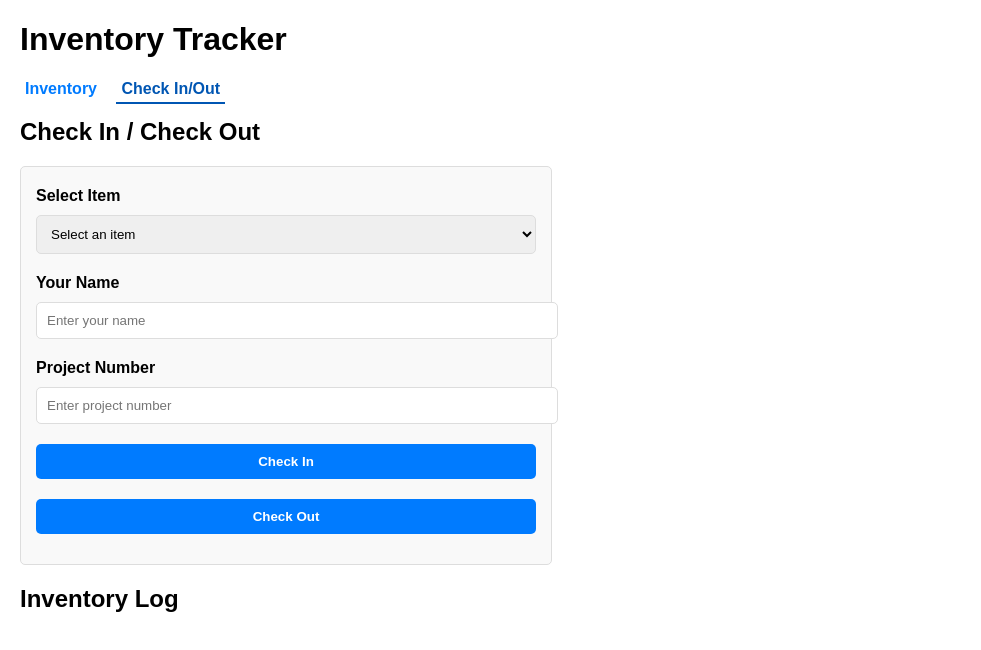
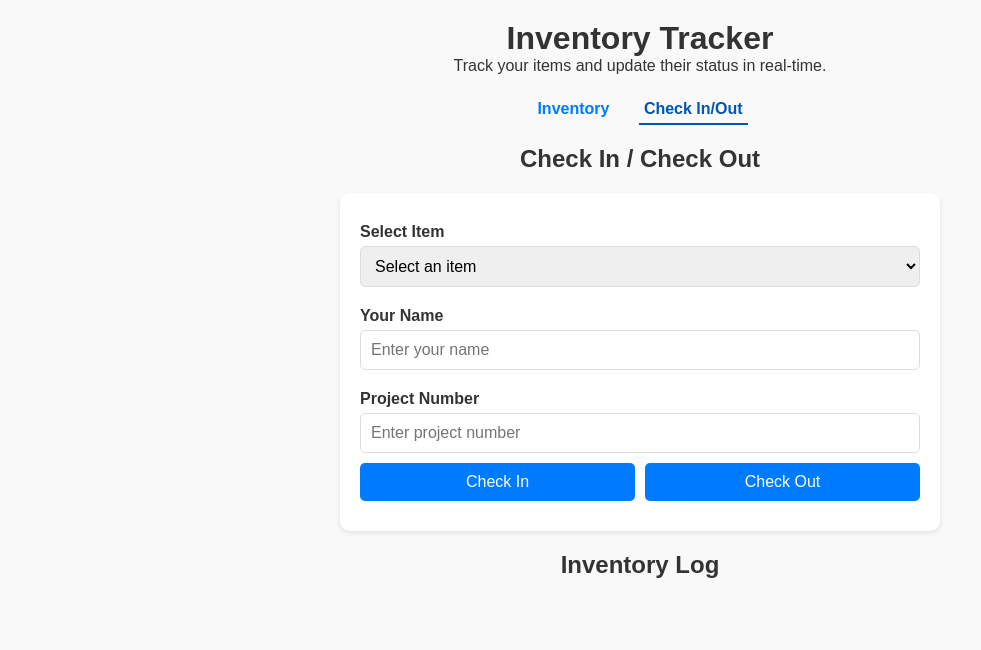
Before and after one commit to JaydenDafoeDunn/InventoryTracker, a plain HTML site: page index.html in a window 1280 px wide. Shown: the whole page, without its empty margins (0-981 px from the left). Drawn offline with Linux system fonts and the light colour scheme.

Commit message:
Update index.html

```diff
--- a/index.html
+++ b/index.html
@@ -3,16 +3,35 @@
 <head>
   <meta charset="UTF-8" />
   <meta name="viewport" content="width=device-width, initial-scale=1.0"/>
-  <title>Inventory Tracker</title>
+  <title>Mobile-Friendly Inventory Tracker</title>
   <style>
+    /* RESET + BASIC STYLING */
+    * {
+      margin: 0;
+      padding: 0;
+      box-sizing: border-box;
+    }
+
     body {
       font-family: Arial, sans-serif;
-      margin: 20px;
+      padding: 20px;
+      background-color: #f9f9f9;
+      color: #333;
     }
 
-    /* Navigation links */
+    header {
+      text-align: center;
+      margin-bottom: 20px;
+    }
+
+    /* NAVIGATION */
+    nav {
+      text-align: center;
+      margin-bottom: 20px;
+    }
     nav a {
-      margin-right: 10px;
+      display: inline-block;
+      margin: 0 10px;
       text-decoration: none;
       font-weight: bold;
       color: #007BFF;
@@ -28,59 +47,81 @@
       display: none;
     }
 
-    /* Basic form-container styling */
-    .form-container {
-      margin-bottom: 20px;
-      padding: 15px;
-      border: 1px solid #ddd;
-      border-radius: 5px;
-      background-color: #f9f9f9;
-      max-width: 500px;
+    /* WRAPPERS: FORM + TABLE */
+    .form-container, .table-container {
+      max-width: 600px;
+      margin: 0 auto 20px auto;
+      box-shadow: 0 2px 5px rgba(0, 0, 0, 0.1);
+      border-radius: 10px;
+      background: #fff;
+      overflow: hidden;
     }
 
+    .form-container {
+      padding: 20px;
+    }
+
+    /* FORM ELEMENTS */
     label {
       display: block;
-      margin: 5px 0;
+      margin: 10px 0 5px;
       font-weight: bold;
     }
     input, select, button {
       width: 100%;
-      margin: 5px 0 15px;
       padding: 10px;
+      margin-bottom: 10px;
       border: 1px solid #ddd;
       border-radius: 5px;
+      font-size: 16px;
     }
     button {
-      background-color: #007BFF;
-      color: white;
-      font-weight: bold;
+      background: #007BFF;
+      color: #fff;
       cursor: pointer;
+      transition: background 0.3s;
       border: none;
     }
     button:hover {
-      background-color: #0056b3;
+      background: #0056b3;
     }
 
+    /* TABLE */
+    .table-container {
+      overflow-x: auto;
+    }
     table {
       width: 100%;
       border-collapse: collapse;
-      margin-top: 20px;
     }
-    th, td {
+    table th, table td {
+      padding: 10px;
+      text-align: left;
       border: 1px solid #ddd;
-      padding: 8px;
     }
-    th {
-      background-color: #007BFF;
-      color: white;
+    table th {
+      background: #007BFF;
+      color: #fff;
     }
 
-    /* Log list styling */
+    /* STATUS CLASSES */
+    .status {
+      font-weight: bold;
+    }
+    .status.available {
+      color: green;
+    }
+    .status.checked-out {
+      color: red;
+    }
+
+    /* LOG STYLING */
     #inventory-log {
       list-style: none;
       padding-left: 0;
       margin-top: 20px;
-      max-width: 500px;
+      max-width: 600px;
+      margin: 20px auto 0 auto;
     }
     #inventory-log li {
       background: #f1f1f1;
@@ -89,10 +130,14 @@
       border-left: 5px solid #007BFF;
       border-radius: 3px;
     }
+
+    /* SECTION HEADINGS */
     h2 {
       font-size: 24px;
       font-weight: bold;
       margin-bottom: 20px;
+      padding: 0 20px;
+      text-align: center; /* Center the headings */
     }
   </style>
 </head>
@@ -100,18 +145,20 @@
 
   <header>
     <h1>Inventory Tracker</h1>
+    <p>Track your items and update their status in real-time.</p>
   </header>
 
-  <!-- Navigation -->
+  <!-- NAVIGATION -->
   <nav>
     <a href="#" id="show-inventory" class="active">Inventory</a>
-    <!--<a href="#" id="show-admin">Admin Panel</a> -->
+    <!-- <a href="#" id="show-admin">Admin Panel</a> -->
     <a href="#" id="show-checkio">Check In/Out</a>
   </nav>
 
-  <!-- Inventory Section -->
+  <!-- INVENTORY SECTION -->
   <section id="inventory-section">
     <h2>Current Inventory</h2>
+    <div class="table-container">
       <table>
         <thead>
           <tr>
@@ -120,15 +167,16 @@
           </tr>
         </thead>
         <tbody id="inventory-table">
-        <!-- Rows populated by script.js -->
+          <!-- Populated by script.js -->
         </tbody>
       </table>
+    </div>
   </section>
 
-  <!-- Admin Section (hidden by default) -->
+  <!-- ADMIN SECTION (HIDDEN) -->
+  <!--
   <section id="admin-section" class="hidden">
     <h2>Admin Panel</h2>
-    <!-- Add Item Form -->
     <div class="form-container">
       <form id="add-item-form">
         <label for="new-item-name">Add New Item</label>
@@ -137,19 +185,19 @@
       </form>
     </div>
 
-    <!-- Remove Item Form -->
     <div class="form-container">
       <form id="remove-item-form">
         <label for="remove-item-name">Remove Item</label>
         <select id="remove-item-name">
-          <!-- Populated by script.js -->
+          <!-- Populated by script.js
         </select>
         <button type="submit">Remove Item</button>
       </form>
     </div>
   </section>
+  -->
 
-  <!-- Check In/Out Section (hidden by default) -->
+  <!-- CHECK IN/OUT SECTION (HIDDEN) -->
   <section id="checkio-section" class="hidden">
     <h2>Check In / Check Out</h2>
     <div class="form-container">
@@ -158,23 +206,28 @@
         <select id="checkio-item-name">
           <!-- Items populated by script.js -->
         </select>
+
         <label for="checkio-user-name">Your Name</label>
         <input type="text" id="checkio-user-name" placeholder="Enter your name" required />
+
         <label for="checkio-project-number">Project Number</label>
         <input type="text" id="checkio-project-number" placeholder="Enter project number" required />
+
+        <div style="display: flex; gap: 10px;">
           <button type="button" id="btn-checkin">Check In</button>
           <button type="button" id="btn-checkout">Check Out</button>
+        </div>
       </form>
     </div>
   </section>
 
-  <!-- Log Section -->
+  <!-- INVENTORY LOG -->
   <h2>Inventory Log</h2>
   <ul id="inventory-log">
     <!-- Log entries populated by script.js -->
   </ul>
 
-  <!-- Main JavaScript file -->
+  <!-- SCRIPT REFERENCE -->
   <script src="script.js"></script>
 </body>
 </html>
```
Lines whose indentation alone changed are shown as unchanged.
